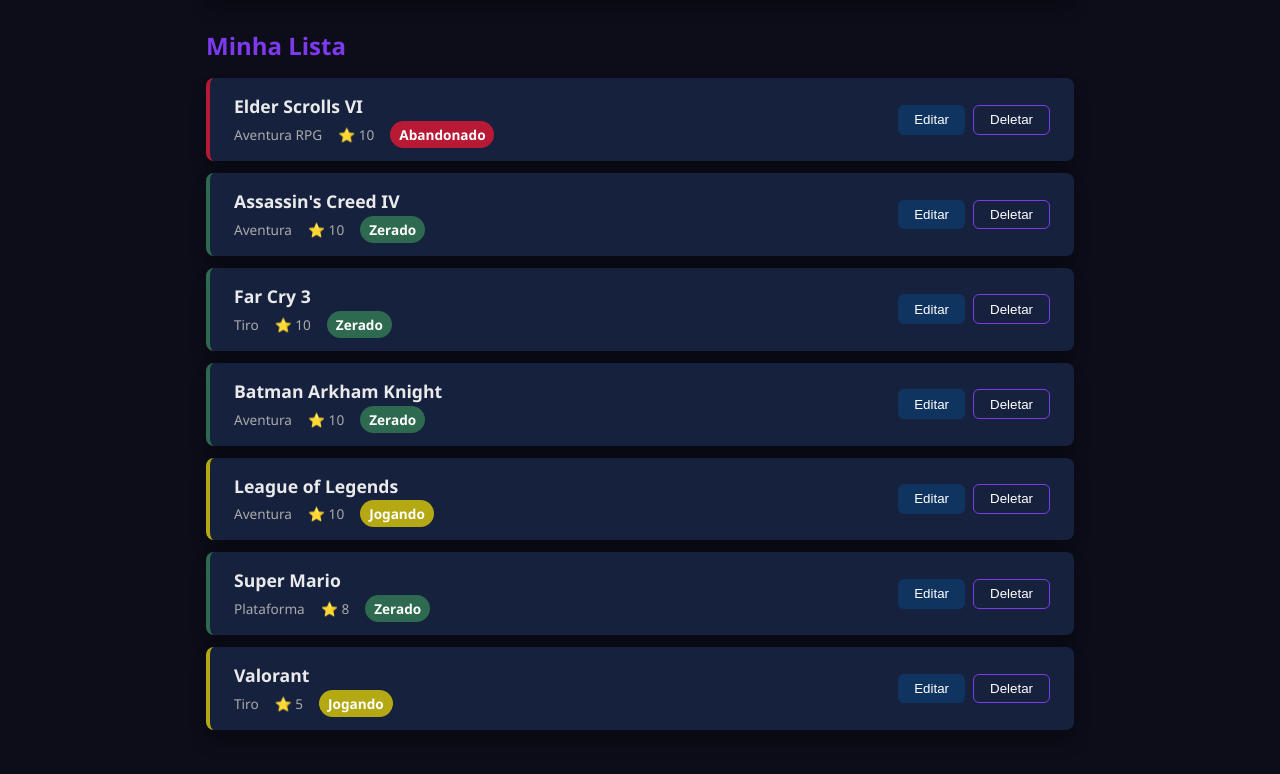
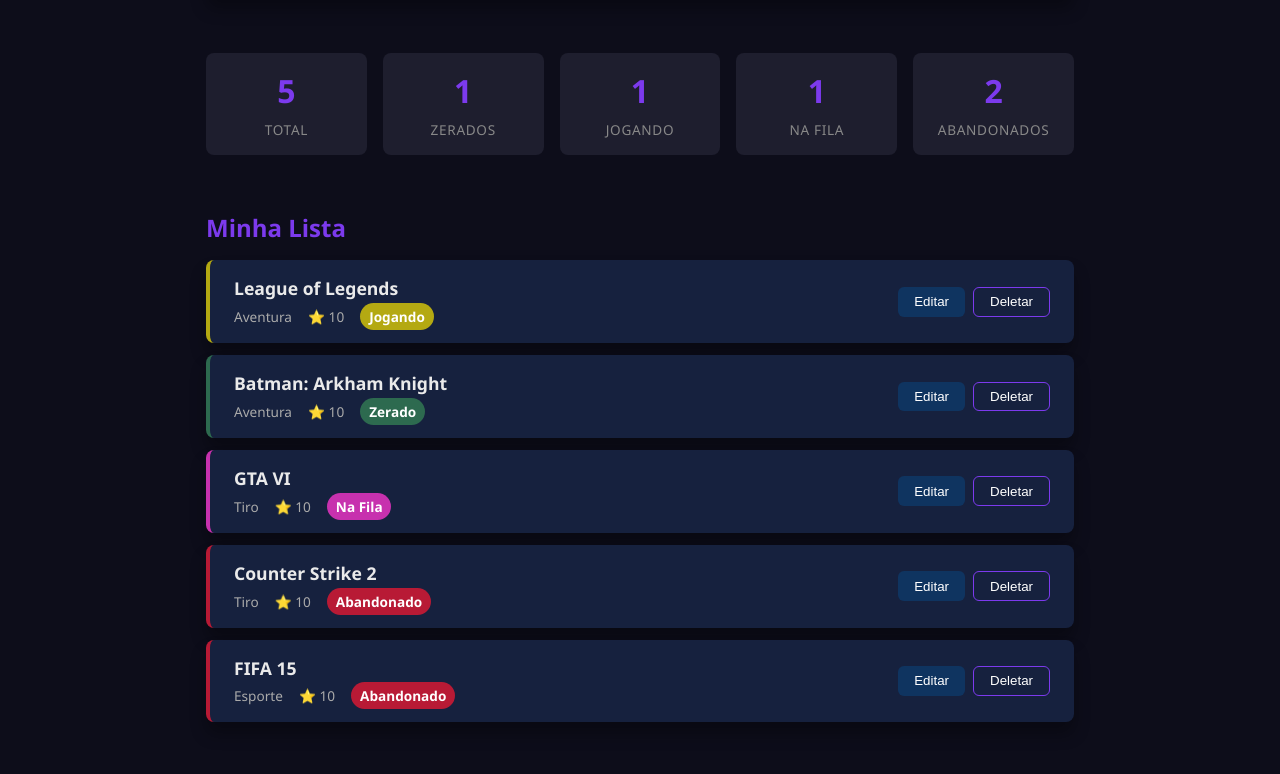
Before and after one commit to joaosecondo99/Projeto-Biblioteca-Jogos, a website built with Vite: page game-library/index.html in a window 1280 px wide. Shown: the part 311-1085 px from the top of the page. Built offline with nearby package versions, Linux system fonts and the light colour scheme; data requests are answered from the project's data file.

Commit message:
trazendo a funcionalidade de estatisticas para o projeto

```diff
--- a/game-library/db.json
+++ b/game-library/db.json
@@ -1,53 +1,39 @@
 {
   "games": [
-    {
-      "title": "Elder Scrolls VI",
-      "genre": "Aventura RPG",
-      "rating": "10",
-      "status": "Abandonado",
-      "id": "Plr6UKJ-IS0"
-    },
-    {
-      "title": "Assassin's Creed IV",
-      "genre": "Aventura",
-      "rating": "10",
-      "status": "Zerado",
-      "id": "KNNyKKM4lEo"
-    },
-    {
-      "title": "Far Cry 3",
-      "genre": "Tiro",
-      "rating": "10",
-      "status": "Zerado",
-      "id": "yp9hDJXa-PU"
-    },
-    {
-      "title": "Batman Arkham Knight",
-      "genre": "Aventura",
-      "rating": "10",
-      "status": "Zerado",
-      "id": "M5Ms9wMgMM4"
-    },
     {
       "title": "League of Legends",
       "genre": "Aventura",
       "rating": "10",
       "status": "Jogando",
-      "id": "wLKNuTl3rMY"
+      "id": "yuWe0QTt0As"
     },
     {
-      "title": "Super Mario",
-      "genre": "Plataforma",
-      "rating": "8",
+      "title": "Batman: Arkham Knight",
+      "genre": "Aventura",
+      "rating": "10",
       "status": "Zerado",
-      "id": "ZQs9bTnMajY"
+      "id": "fcYDkqHQYWs"
     },
     {
-      "title": "Valorant",
+      "title": "GTA VI",
       "genre": "Tiro",
-      "rating": "5",
-      "status": "Jogando",
-      "id": "ZClwapsJc1Y"
+      "rating": "10",
+      "status": "Na fila",
+      "id": "EJFuP3hs9ho"
+    },
+    {
+      "title": "Counter Strike 2",
+      "genre": "Tiro",
+      "rating": "10",
+      "status": "Abandonado",
+      "id": "kalloK8-sYQ"
+    },
+    {
+      "title": "FIFA 15",
+      "genre": "Esporte",
+      "rating": "10",
+      "status": "Abandonado",
+      "id": "RIGA-Qcj5yQ"
     }
   ],
   "$schema": "./node_modules/json-server/schema.json"
--- a/game-library/index.html
+++ b/game-library/index.html
@@ -9,11 +9,13 @@
   <body>
     <div id="app">
       <header>
-        <h1>🎮 Biblioteca de Jogos</h1>
+        <h1>Biblioteca de Jogos</h1>
       </header>
 
       <main>
+
         <!-- Formulário para adicionar/editar jogos -->
+
         <section id="form-section">
           <h2 id="form-title">Adicionar Jogo</h2>
           <form id="game-form">
@@ -57,13 +59,36 @@
               <option value="Abandonado">Abandonado</option>
             </select>
             <button type="submit" id="form-btn">Adicionar</button>
-            <button type="button" id="cancel-btn" style="display: none">
-              Cancelar
-            </button>
           </form>
         </section>
 
+        <!-- Status dos jogos -->
+
+        <section id="stats-section">
+          <div class="stat-card" id="stat-total">
+            <span class="stat-number">0</span>
+            <span class="stat-label">Total</span>
+          </div>
+          <div class="stat-card" id="stat-zerado">
+            <span class="stat-number">0</span>
+            <span class="stat-label">Zerados</span>
+          </div>
+          <div class="stat-card" id="stat-jogando">
+            <span class="stat-number">0</span>
+            <span class="stat-label">Jogando</span>
+          </div>
+          <div class="stat-card" id="stat-fila">
+            <span class="stat-number">0</span>
+            <span class="stat-label">Na Fila</span>
+          </div>
+          <div class="stat-card" id="stat-abandonado">
+            <span class="stat-number">0</span>
+            <span class="stat-label">Abandonados</span>
+          </div>
+        </section>
+
         <!-- Lista de jogos -->
+
         <section id="list-section">
           <h2>Minha Lista</h2>
           <div id="games-list"></div>
--- a/game-library/src/main.js
+++ b/game-library/src/main.js
@@ -1,4 +1,4 @@
-import { renderGames } from "./ui/render"
+import { renderGames, counter } from "./ui/render.js"
 import { getGames, addGame, deleteGame, updateGame } from "./api/games"
 import { formButton, gameForm, gameGenre, gameRating, gameStatus, gameTitle, gamesList } from "./ui/elements";
 
@@ -7,6 +7,7 @@
 async function init() {
   const games = await getGames();
   renderGames(games);
+  counter(games);
 }
 
 gameForm.addEventListener('submit', handleSubmit);
@@ -67,9 +68,9 @@
 }
 
 function resetForm() {
-    formButton.classList.remove('btn-saving');
-    gameForm.reset();
-    formButton.textContent = 'Adicionar'
+  formButton.classList.remove('btn-saving');
+  gameForm.reset();
+  formButton.textContent = 'Adicionar'
 }
 
 init();
--- a/game-library/src/style.css
+++ b/game-library/src/style.css
@@ -45,6 +45,7 @@
 }
 
 #form-section h2 {
+  text-align: center;
   margin-bottom: 1rem;
   color: #7c3aed;
 }
@@ -93,8 +94,8 @@
 
 #cancel-btn {
   padding: 0.6rem 1.5rem;
-  background-color: transparent;
-  color: #7c3aed;
+  background-color: #7c3aed;
+  color: #ffffff;
   border: 1px solid #7c3aed;
   border-radius: 6px;
   cursor: pointer;
@@ -103,8 +104,8 @@
 }
 
 #cancel-btn:hover {
-  background-color: #7c3aed;
-  color: white;
+  background-color: #ffffff;
+  color: #000000;
 }
 
 /* ---- Lista de jogos ---- */
@@ -215,3 +216,36 @@
 .border-jogando { border-left: 4px solid #b4a912; }
 .border-na-fila { border-left: 4px solid #c731ae; }
 .border-abandonado { border-left: 4px solid #b81a35; }
+
+#stats-section {
+    display: flex;
+    gap: 1rem;
+    flex-wrap: wrap;
+    justify-content: center;
+    margin: 1.5rem 0;
+}
+
+.stat-card {
+    display: flex;
+    flex: 1 1 140px;
+    flex-direction: column;
+    align-items: center;
+    background-color: #1e1e2e;
+    border-radius: 8px;
+    padding: 1rem 1.5rem;
+    min-width: 100px;
+    gap: 0.5rem;
+}
+
+.stat-number {
+    font-size: 2rem;
+    font-weight: bold;
+    color: #7c3aed;
+}
+
+.stat-label {
+    font-size: 0.85rem;
+    color: #888;
+    text-transform: uppercase;
+    letter-spacing: 0.05em;
+}
--- a/game-library/src/ui/elements.js
+++ b/game-library/src/ui/elements.js
@@ -1,7 +1,13 @@
-export const gameTitle = document.querySelector('#game-title')
-export const gameGenre = document.querySelector('#game-genre')
+export const gameTitle = document.querySelector('#game-title');
+export const gameGenre = document.querySelector('#game-genre');
 export const gameRating = document.querySelector('#game-rating');
 export const gameStatus = document.querySelector('#game-status');
 export const gameForm = document.querySelector('#game-form');
 export const gamesList = document.querySelector('#games-list');
 export const formButton = document.querySelector('#form-btn');
+
+export const statusTotal = document.querySelector('#stat-total .stat-number');
+export const statusPlaying = document.querySelector('#stat-jogando .stat-number');
+export const statusFinished = document.querySelector('#stat-zerado .stat-number');
+export const statusAbandoned = document.querySelector('#stat-abandonado .stat-number');
+export const statusAwatingToPlay = document.querySelector('#stat-fila .stat-number');
--- a/game-library/src/ui/render.js
+++ b/game-library/src/ui/render.js
@@ -1,4 +1,5 @@
-import { gamesList } from "./elements"
+import { gamesList } from "./elements.js"
+import { statusAbandoned, statusAwatingToPlay, statusFinished, statusPlaying, statusTotal } from "./elements.js"
 
 export function renderGames(games) {
   gamesList.innerHTML = ''
@@ -29,3 +30,17 @@
     gamesList.appendChild(gameCard)
   })
 }
+
+export function counter(games) {
+  statusTotal.textContent = games.length;
+
+  const finished = games.filter(game => game.status.toLowerCase() === 'zerado').length;
+  const playing = games.filter(game => game.status.toLowerCase() === 'jogando').length;
+  const awaitingToPlay = games.filter(game => game.status.toLowerCase() === 'na fila').length;
+  const abandoned = games.filter(game => game.status.toLowerCase() === 'abandonado').length;
+
+  statusFinished.textContent = finished;
+  statusPlaying.textContent = playing;
+  statusAwatingToPlay.textContent = awaitingToPlay;
+  statusAbandoned.textContent = abandoned;
+}
```
